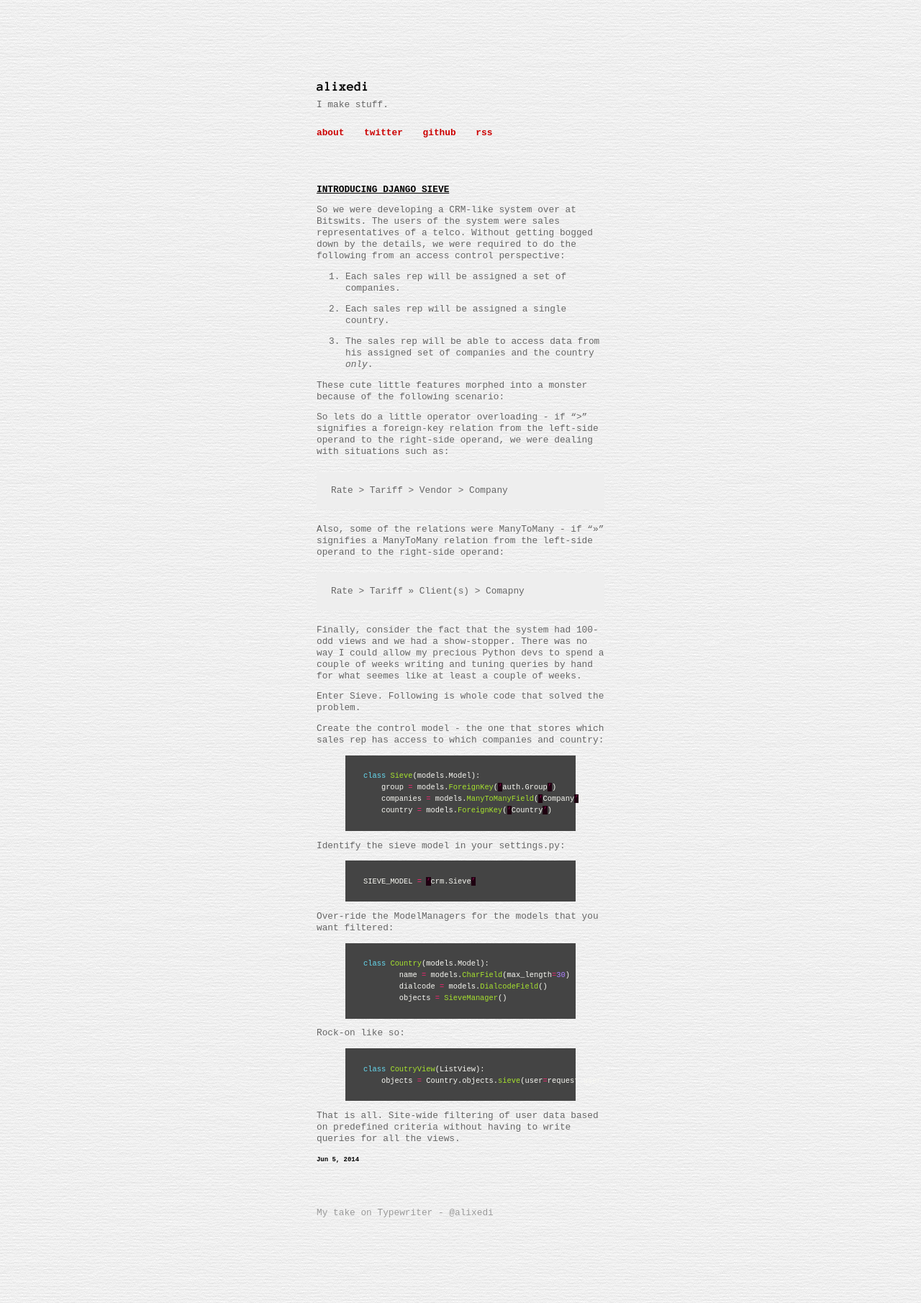
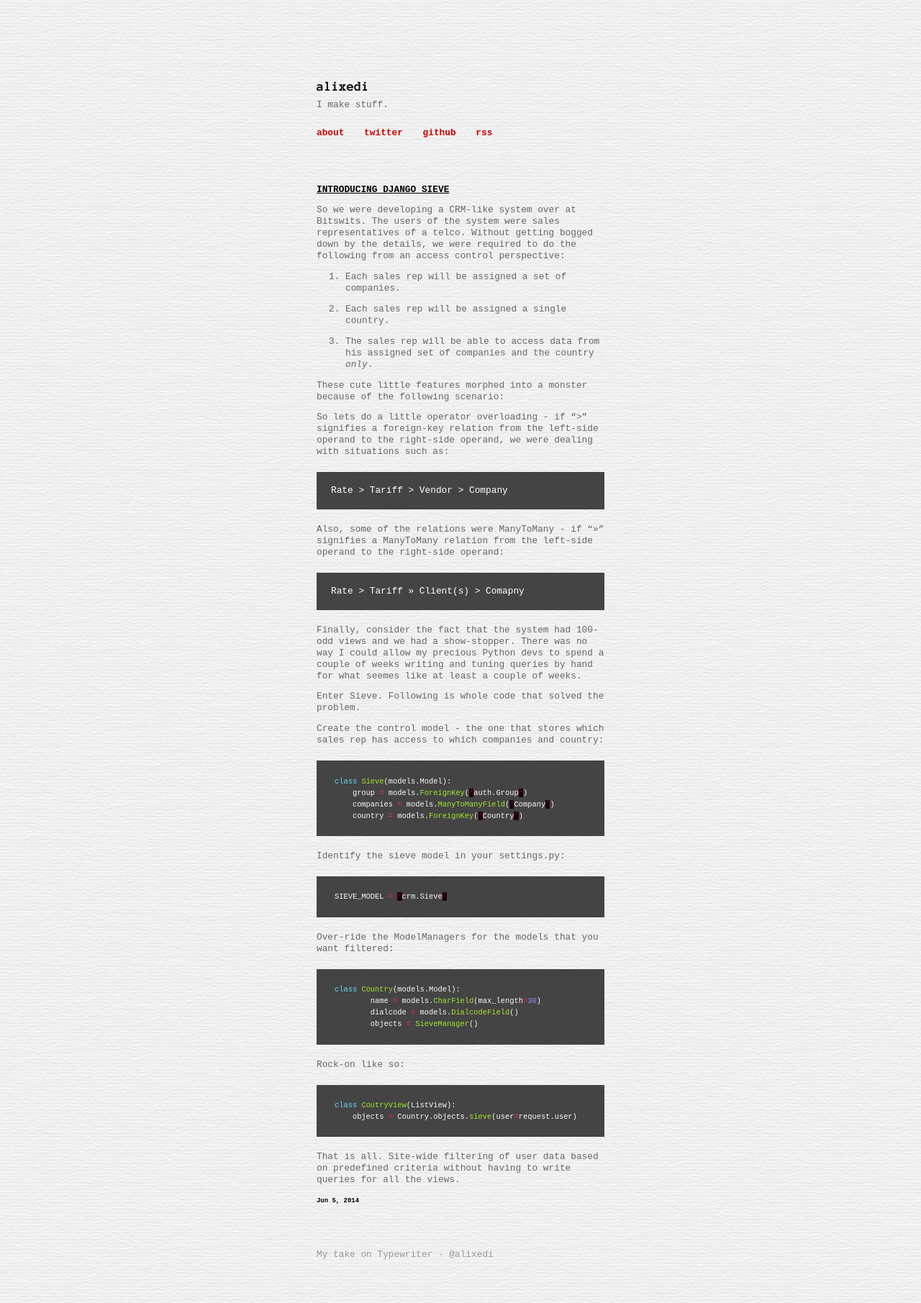
Before and after one commit to alixedi/old.alixedi.github.io, a Jekyll site: the page built from _posts/2014-06-05-introducing-django-sieve.md, in a window 1280 px wide. Shown: the whole page at 72% size. Built offline with Jekyll 4.4.1, drawn with Linux system fonts in a browser that asks for light colours.

Commit message:
More fiddling

```diff
--- a/css/main.css
+++ b/css/main.css
@@ -93,6 +93,7 @@ h3 {
 }
 
 .highlight {
+  margin: 20px 0px;
   padding: 10px 0px;
   background-color: #444;
 }
@@ -113,7 +114,8 @@ footer {
 }
 
 blockquote {
-  background-color: #EEE;
+  background-color: #444;
+  color: #FFF;
   margin: 20px 0px;
   padding: 5px 20px;
 }
```
